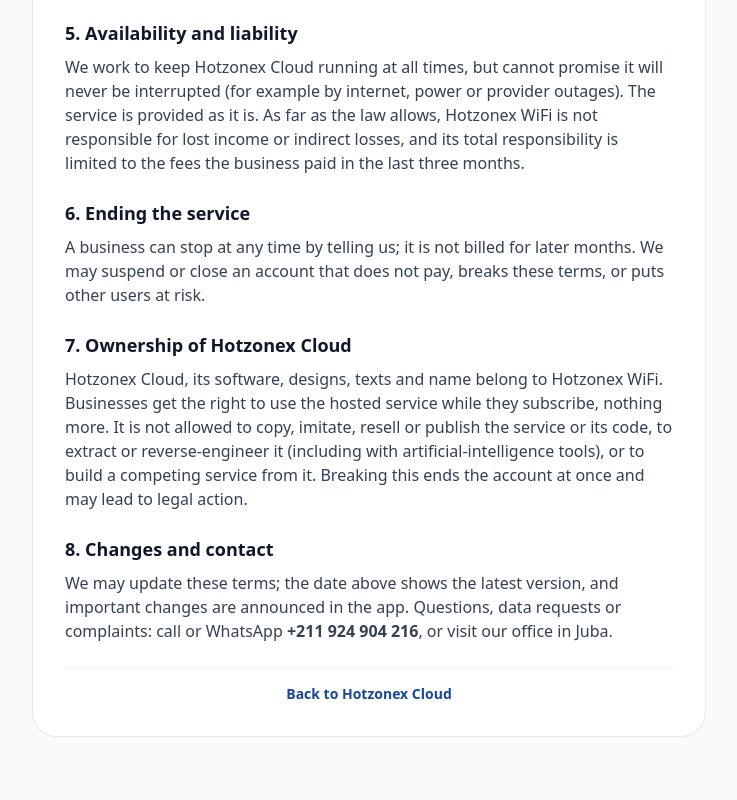
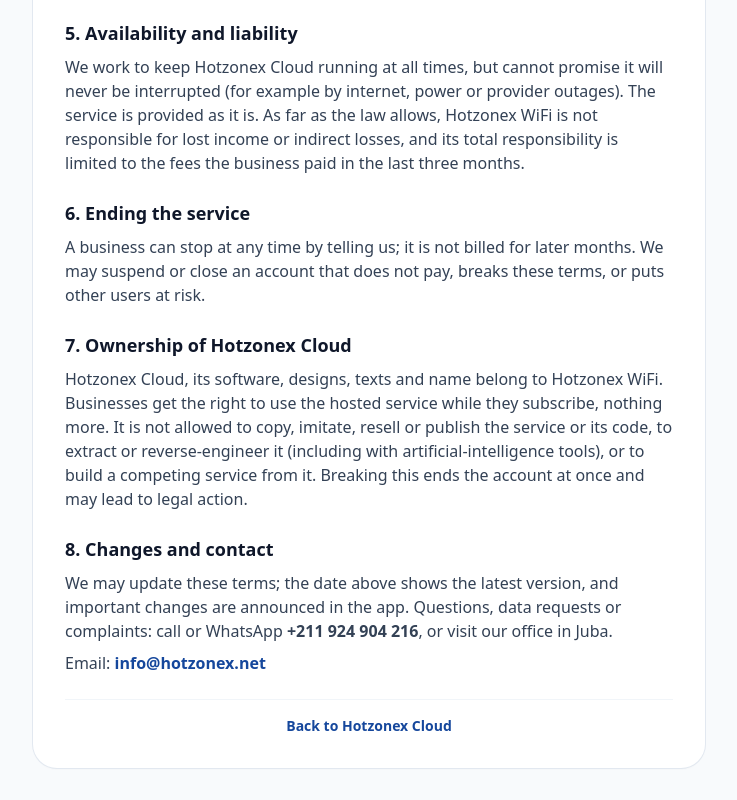
Before and after one commit to omotmam2024-coder/Hotzonex-management, a React (Vite) app in the folder web/: page /terms in a window 1280 px wide. Shown: the part 1289-2089 px from the top of the page, without its empty margins (271-1008 px from the left). Before the commit the page ends 2057 px from the top, so only its background shows below. Built offline with nearby package versions, Linux system fonts and the light colour scheme; no server answers; a web font is replaced by a local one.

Commit message:
Terms: show the contact email
Co-Authored-By: Claude Opus 5.5 <noreply@anthropic.com>
Claude-Session: https://claude.ai/code/session_01H4vhUo3e3kfuQQWddFjZ3n

```diff
--- a/web/src/features/public/TermsPage.tsx
+++ b/web/src/features/public/TermsPage.tsx
@@ -77,6 +77,14 @@ export function TermsPage() {
             <b dir="ltr">{CONTACT.phone}</b>
             {contactAfter}
           </p>
+          {CONTACT.email && (
+            <p>
+              {t('public.terms.email')}{' '}
+              <a href={`mailto:${CONTACT.email}`} dir="ltr" className="font-semibold text-brand-700 hover:underline">
+                {CONTACT.email}
+              </a>
+            </p>
+          )}
         </Section>
 
         <p className="border-t border-slate-100 pt-4 text-center text-sm">
--- a/web/src/i18n/locales/publicPages.ts
+++ b/web/src/i18n/locales/publicPages.ts
@@ -203,6 +203,7 @@ const en = {
   'public.terms.s7.p1':
     'Hotzonex Cloud, its software, designs, texts and name belong to Hotzonex WiFi. Businesses get the right to use the hosted service while they subscribe, nothing more. It is not allowed to copy, imitate, resell or publish the service or its code, to extract or reverse-engineer it (including with artificial-intelligence tools), or to build a competing service from it. Breaking this ends the account at once and may lead to legal action.',
   'public.terms.s8.title': '8. Changes and contact',
+  'public.terms.email': 'Email:',
   'public.terms.s8.p1':
     'We may update these terms; the date above shows the latest version, and important changes are announced in the app. Questions, data requests or complaints: call or WhatsApp {phone}, or visit our office in Juba.',
   'public.terms.back': 'Back to Hotzonex Cloud',
@@ -418,6 +419,7 @@ const ar = {
   'public.terms.s7.p1':
     'Hotzonex Cloud وبرمجياتها وتصاميمها ونصوصها واسمها ملك لـ Hotzonex WiFi. تحصل الأنشطة على حق استخدام الخدمة المستضافة طوال مدة اشتراكها، لا أكثر. لا يُسمح بنسخ الخدمة أو تقليدها أو إعادة بيعها أو نشرها هي أو شفرتها، ولا باستخراجها أو تفكيكها (بما في ذلك بأدوات الذكاء الاصطناعي)، ولا ببناء خدمة منافسة منها. مخالفة ذلك تُنهي الحساب فوراً وقد تؤدي إلى إجراءات قانونية.',
   'public.terms.s8.title': '8. التغييرات والتواصل',
+  'public.terms.email': 'البريد الإلكتروني:',
   'public.terms.s8.p1':
     'قد نحدّث هذه الشروط؛ يبيّن التاريخ أعلاه أحدث نسخة، ويُعلَن عن التغييرات المهمة في التطبيق. للأسئلة أو طلبات البيانات أو الشكاوى: اتصل أو راسلنا عبر WhatsApp على {phone}، أو زر مكتبنا في جوبا.',
   'public.terms.back': 'العودة إلى Hotzonex Cloud',
@@ -630,6 +632,7 @@ const sw = {
   'public.terms.s7.p1':
     'Hotzonex Cloud, programu zake, miundo, maandishi na jina lake ni mali ya Hotzonex WiFi. Biashara zinapata haki ya kutumia huduma iliyohifadhiwa wakati zimejisajili, si zaidi. Hairuhusiwi kunakili, kuiga, kuuza upya au kuchapisha huduma au msimbo wake, kuitoa au kuichambua kinyume (ikiwa ni pamoja na kwa zana za akili bandia), au kujenga huduma shindani kutoka kwayo. Kuvunja hili kunafunga akaunti mara moja na kunaweza kusababisha hatua za kisheria.',
   'public.terms.s8.title': '8. Mabadiliko na mawasiliano',
+  'public.terms.email': 'Barua pepe:',
   'public.terms.s8.p1':
     'Tunaweza kusasisha masharti haya; tarehe iliyo juu inaonyesha toleo la karibuni, na mabadiliko muhimu yanatangazwa kwenye programu. Maswali, maombi ya data au malalamiko: piga simu au tuma WhatsApp {phone}, au tembelea ofisi yetu Juba.',
   'public.terms.back': 'Rudi Hotzonex Cloud',
```
